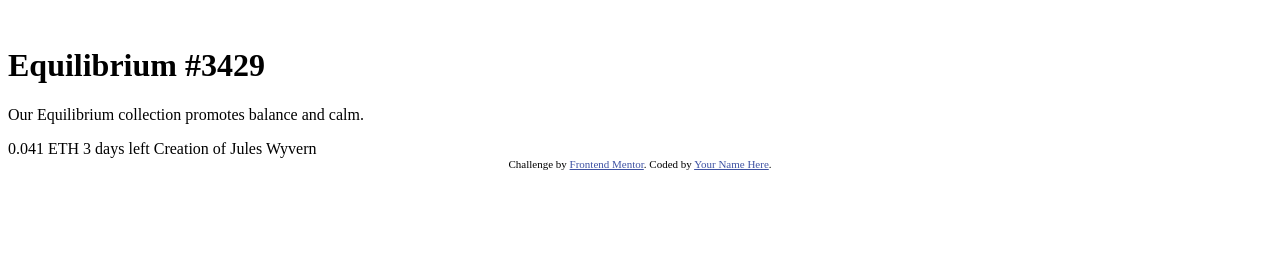
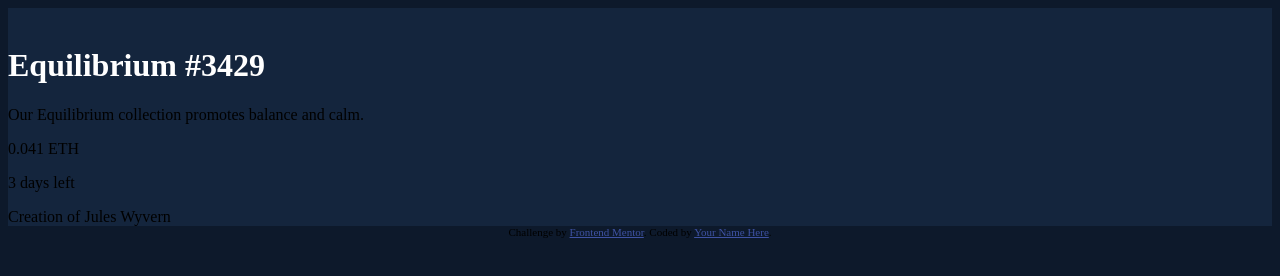
Before and after one commit to mukhtarabdirahman/NFT-preview-card-component, a plain HTML site: page index.html in a window 1280 px wide. Drawn offline with Linux system fonts and the light colour scheme.

Commit message:
styling background

```diff
--- a/index.html
+++ b/index.html
@@ -6,6 +6,7 @@
 
   <link rel="icon" type="image/png" sizes="32x32" href="./images/favicon-32x32.png">
 
+  <link rel="stylesheet" href="style.css">
   <title>Frontend Mentor | NFT preview card component</title>
 
   <!-- Feel free to remove these styles or customise in your own stylesheet 👍 -->
@@ -20,8 +21,8 @@
     <div class="card_details">
       <h1>Equilibrium #3429</h1>
       <p>Our Equilibrium collection promotes balance and calm.</p>
-      0.041 ETH
-      3 days left
+      <p>0.041 ETH</p>
+      <p>3 days left</p>
       Creation of Jules Wyvern
     </div>
   </div>
--- /dev/null
+++ b/style.css
@@ -0,0 +1,10 @@
+body {
+    background-color: hsl(217, 54%, 11%);
+}
+h1 {
+    color: hsl(0, 0%, 100%);
+}
+
+.card {
+    background-color:  hsl(216, 50%, 16%);
+}
```
